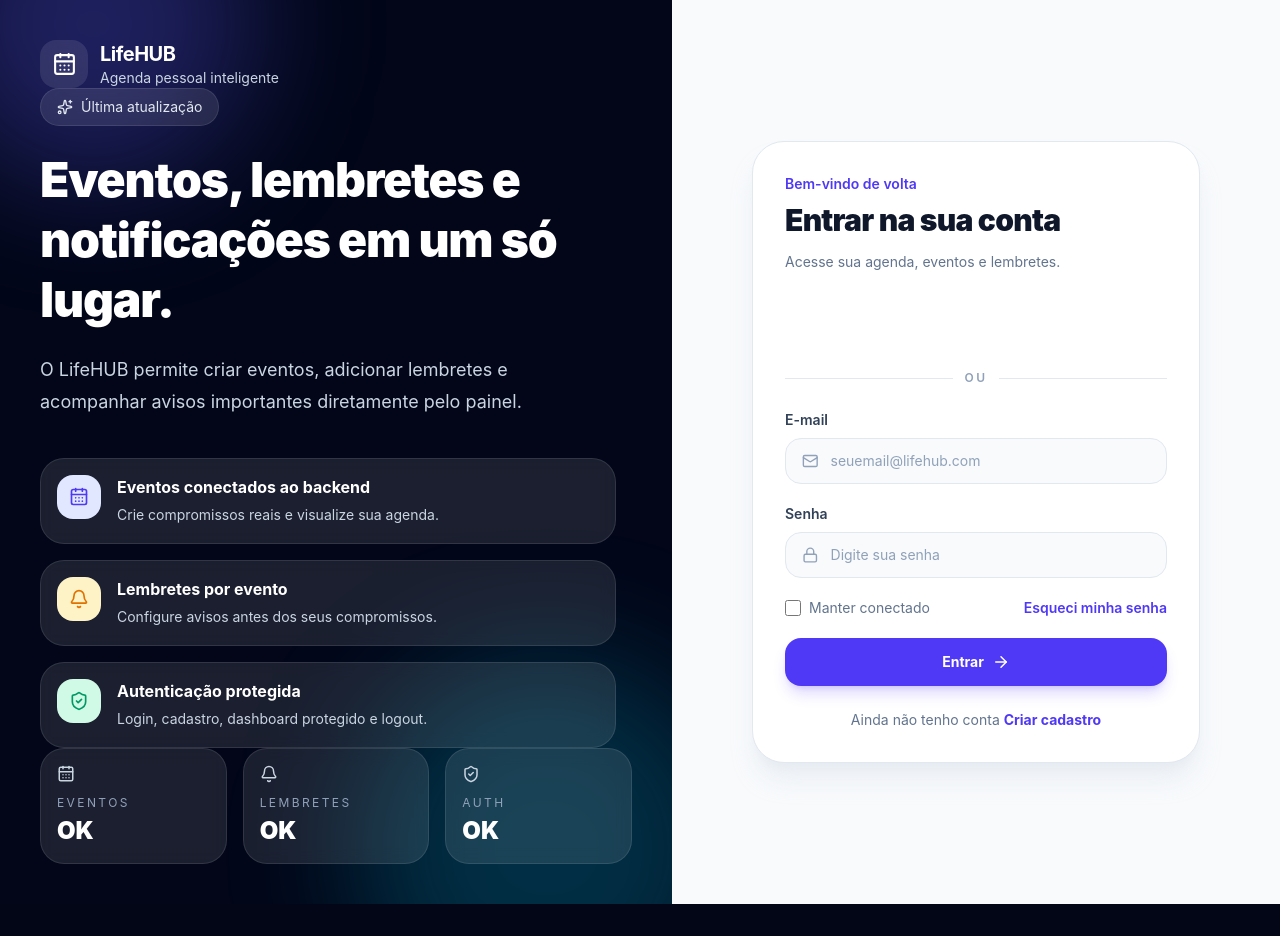
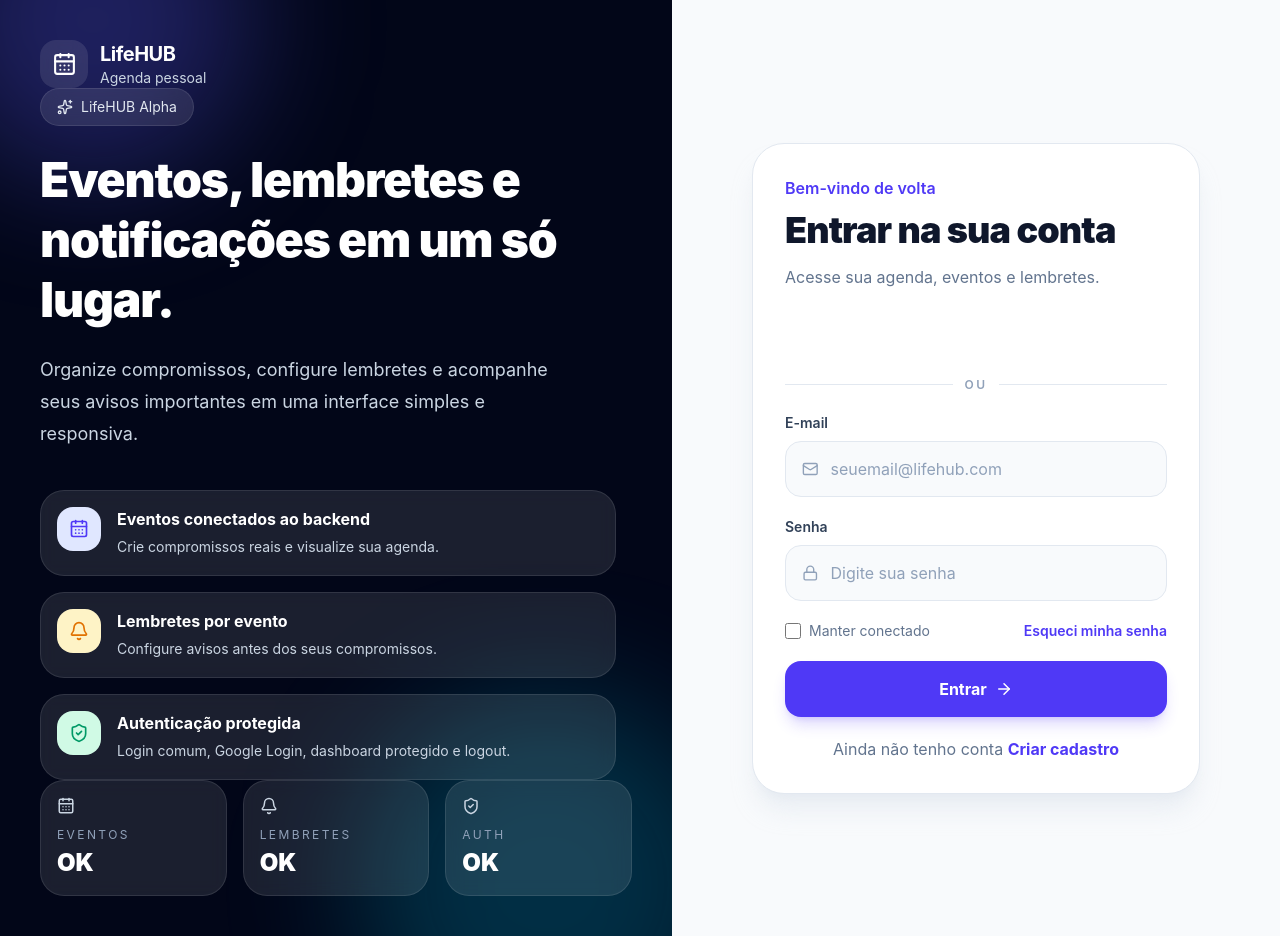
Before and after one commit to LukaoModesto/LifeHUB, a React (Vite) app in the folder frontend/: page /login in a window 1280 px wide. Before the commit the page ends 904 px from the top, so only its background shows below. Built offline with nearby package versions, Linux system fonts and the light colour scheme; no server answers.

Commit message:
fix: improve mobile login layout

```diff
--- a/frontend/src/pages/LoginPage.tsx
+++ b/frontend/src/pages/LoginPage.tsx
@@ -71,16 +71,19 @@ function LoginPage() {
 
       localStorage.setItem("lifehub_token", response.access_token);
       navigate("/dashboard");
-    } catch {
-      setErrorMessage("Não foi possível entrar com Google.");
+    } catch (error: any) {
+      const backendMessage =
+        error?.response?.data?.detail || "Não foi possível entrar com Google.";
+
+      setErrorMessage(backendMessage);
     } finally {
       setIsLoading(false);
     }
   }
 
   return (
-    <main className="min-h-screen bg-[#f8fafc] text-slate-900">
-      <div className="grid min-h-screen lg:grid-cols-[1.05fr_0.95fr]">
+    <main className="min-h-[100dvh] bg-[#f8fafc] text-slate-900">
+      <div className="grid min-h-[100dvh] lg:grid-cols-[1.05fr_0.95fr]">
         <section className="relative hidden overflow-hidden bg-slate-950 px-10 py-10 text-white lg:flex lg:flex-col lg:justify-between">
           <div className="absolute left-[-10%] top-[-15%] h-80 w-80 rounded-full bg-indigo-500/30 blur-3xl" />
           <div className="absolute bottom-[-15%] right-[-10%] h-96 w-96 rounded-full bg-cyan-400/20 blur-3xl" />
@@ -92,9 +95,7 @@ function LoginPage() {
 
             <div>
               <h1 className="text-xl font-bold tracking-tight">LifeHUB</h1>
-              <p className="text-sm text-slate-300">
-                Agenda pessoal inteligente
-              </p>
+              <p className="text-sm text-slate-300">Agenda pessoal</p>
             </div>
           </div>
 
@@ -106,7 +107,7 @@ function LoginPage() {
               className="mb-6 inline-flex items-center gap-2 rounded-full border border-white/10 bg-white/10 px-4 py-2 text-sm text-slate-200 backdrop-blur"
             >
               <Sparkles size={16} />
-              Última atualização
+              LifeHUB Alpha
             </motion.div>
 
             <motion.h2
@@ -124,8 +125,8 @@ function LoginPage() {
               transition={{ duration: 0.45, delay: 0.16 }}
               className="mt-6 max-w-lg text-lg leading-8 text-slate-300"
             >
-              O LifeHUB permite criar eventos, adicionar lembretes e acompanhar
-              avisos importantes diretamente pelo painel.
+              Organize compromissos, configure lembretes e acompanhe seus avisos
+              importantes em uma interface simples e responsiva.
             </motion.p>
 
             <div className="mt-10 grid gap-4">
@@ -146,7 +147,7 @@ function LoginPage() {
               <UpdateCard
                 icon={<ShieldCheck size={20} />}
                 title="Autenticação protegida"
-                description="Login, cadastro, dashboard protegido e logout."
+                description="Login comum, Google Login, dashboard protegido e logout."
                 color="success"
               />
             </div>
@@ -169,40 +170,40 @@ function LoginPage() {
           </div>
         </section>
 
-        <section className="flex items-center justify-center px-5 py-10">
+        <section className="flex min-h-[100dvh] items-center justify-center px-4 py-6 sm:px-5 sm:py-8 lg:px-8">
           <motion.div
             initial={{ opacity: 0, y: 18 }}
             animate={{ opacity: 1, y: 0 }}
             transition={{ duration: 0.35 }}
-            className="w-full max-w-md"
+            className="w-full max-w-md sm:max-w-lg lg:max-w-md"
           >
-            <div className="mb-10 flex items-center gap-3 lg:hidden">
-              <div className="flex h-12 w-12 items-center justify-center rounded-2xl bg-indigo-600 text-white shadow-lg shadow-indigo-600/20">
-                <CalendarDays size={25} />
+            <div className="mb-6 flex items-center gap-3 lg:hidden">
+              <div className="flex h-14 w-14 items-center justify-center rounded-2xl bg-indigo-600 text-white shadow-lg shadow-indigo-600/20">
+                <CalendarDays size={27} />
               </div>
 
               <div>
-                <h1 className="text-xl font-bold tracking-tight">LifeHUB</h1>
-                <p className="text-sm text-slate-500">Agenda pessoal</p>
+                <h1 className="text-2xl font-black tracking-tight">LifeHUB</h1>
+                <p className="text-base text-slate-500">Agenda pessoal</p>
               </div>
             </div>
 
-            <div className="rounded-[2rem] border border-slate-200 bg-white p-6 shadow-xl shadow-slate-200/70 sm:p-8">
-              <div className="mb-8">
-                <p className="text-sm font-semibold text-indigo-600">
+            <div className="rounded-[1.75rem] border border-slate-200 bg-white p-5 shadow-xl shadow-slate-200/70 sm:rounded-[2rem] sm:p-7 lg:p-8">
+              <div className="mb-6 sm:mb-7">
+                <p className="text-sm font-semibold text-indigo-600 sm:text-base">
                   Bem-vindo de volta
                 </p>
 
-                <h2 className="mt-2 text-3xl font-black tracking-tight">
+                <h2 className="mt-2 text-3xl font-black leading-tight tracking-tight sm:text-4xl">
                   Entrar na sua conta
                 </h2>
 
-                <p className="mt-3 text-sm leading-6 text-slate-500">
+                <p className="mt-3 text-sm leading-6 text-slate-500 sm:text-base">
                   Acesse sua agenda, eventos e lembretes.
                 </p>
               </div>
 
-              <div className="mb-6 flex justify-center">
+              <div className="mb-5 flex justify-center overflow-hidden rounded-full">
                 <GoogleLogin
                   onSuccess={(credentialResponse) => {
                     handleGoogleSuccess(credentialResponse.credential);
@@ -213,11 +214,11 @@ function LoginPage() {
                   useOneTap={false}
                   text="continue_with"
                   shape="pill"
-                  width={320}
+                  width="100%"
                 />
               </div>
 
-              <div className="mb-6 flex items-center gap-3">
+              <div className="mb-5 flex items-center gap-3">
                 <div className="h-px flex-1 bg-slate-200" />
                 <span className="text-xs font-semibold uppercase tracking-[0.2em] text-slate-400">
                   ou
@@ -225,13 +226,13 @@ function LoginPage() {
                 <div className="h-px flex-1 bg-slate-200" />
               </div>
 
-              <form onSubmit={handleLogin} className="space-y-5">
+              <form onSubmit={handleLogin} className="space-y-4 sm:space-y-5">
                 <div>
                   <label className="mb-2 block text-sm font-semibold text-slate-700">
                     E-mail
                   </label>
 
-                  <div className="flex items-center gap-3 rounded-2xl border border-slate-200 bg-slate-50 px-4 py-3 transition focus-within:border-indigo-300 focus-within:bg-white focus-within:ring-4 focus-within:ring-indigo-100">
+                  <div className="flex h-12 items-center gap-3 rounded-2xl border border-slate-200 bg-slate-50 px-4 transition focus-within:border-indigo-300 focus-within:bg-white focus-within:ring-4 focus-within:ring-indigo-100 sm:h-14">
                     <Mail size={18} className="text-slate-400" />
 
                     <input
@@ -240,7 +241,7 @@ function LoginPage() {
                       onChange={(event) => setEmail(event.target.value)}
                       placeholder="seuemail@lifehub.com"
                       disabled={isLoading}
-                      className="w-full bg-transparent text-sm text-slate-900 outline-none placeholder:text-slate-400 disabled:cursor-not-allowed"
+                      className="w-full bg-transparent text-sm text-slate-900 outline-none placeholder:text-slate-400 disabled:cursor-not-allowed sm:text-base"
                     />
                   </div>
                 </div>
@@ -250,7 +251,7 @@ function LoginPage() {
                     Senha
                   </label>
 
-                  <div className="flex items-center gap-3 rounded-2xl border border-slate-200 bg-slate-50 px-4 py-3 transition focus-within:border-indigo-300 focus-within:bg-white focus-within:ring-4 focus-within:ring-indigo-100">
+                  <div className="flex h-12 items-center gap-3 rounded-2xl border border-slate-200 bg-slate-50 px-4 transition focus-within:border-indigo-300 focus-within:bg-white focus-within:ring-4 focus-within:ring-indigo-100 sm:h-14">
                     <Lock size={18} className="text-slate-400" />
 
                     <input
@@ -259,7 +260,7 @@ function LoginPage() {
                       onChange={(event) => setPassword(event.target.value)}
                       placeholder="Digite sua senha"
                       disabled={isLoading}
-                      className="w-full bg-transparent text-sm text-slate-900 outline-none placeholder:text-slate-400 disabled:cursor-not-allowed"
+                      className="w-full bg-transparent text-sm text-slate-900 outline-none placeholder:text-slate-400 disabled:cursor-not-allowed sm:text-base"
                     />
                   </div>
                 </div>
@@ -276,7 +277,7 @@ function LoginPage() {
                   </div>
                 )}
 
-                <div className="flex items-center justify-between gap-4 text-sm">
+                <div className="flex flex-col gap-3 text-sm sm:flex-row sm:items-center sm:justify-between">
                   <label className="flex items-center gap-2 text-slate-500">
                     <input
                       type="checkbox"
@@ -287,7 +288,7 @@ function LoginPage() {
 
                   <button
                     type="button"
-                    className="font-semibold text-indigo-600 transition hover:text-indigo-500"
+                    className="text-left font-semibold text-indigo-600 transition hover:text-indigo-500"
                   >
                     Esqueci minha senha
                   </button>
@@ -296,7 +297,7 @@ function LoginPage() {
                 <button
                   type="submit"
                   disabled={isLoading}
-                  className="flex w-full items-center justify-center gap-2 rounded-2xl bg-indigo-600 px-5 py-3.5 text-sm font-bold text-white shadow-lg shadow-indigo-600/20 transition hover:bg-indigo-500 disabled:cursor-not-allowed disabled:opacity-70"
+                  className="flex h-12 w-full items-center justify-center gap-2 rounded-2xl bg-indigo-600 px-5 text-sm font-bold text-white shadow-lg shadow-indigo-600/20 transition hover:bg-indigo-500 disabled:cursor-not-allowed disabled:opacity-70 sm:h-14 sm:text-base"
                 >
                   {isLoading ? "Entrando..." : "Entrar"}
 
@@ -304,7 +305,7 @@ function LoginPage() {
                 </button>
               </form>
 
-              <div className="mt-6 text-center text-sm text-slate-500">
+              <div className="mt-5 text-center text-sm text-slate-500 sm:text-base">
                 Ainda não tenho conta{" "}
                 <Link
                   to="/register"
```
